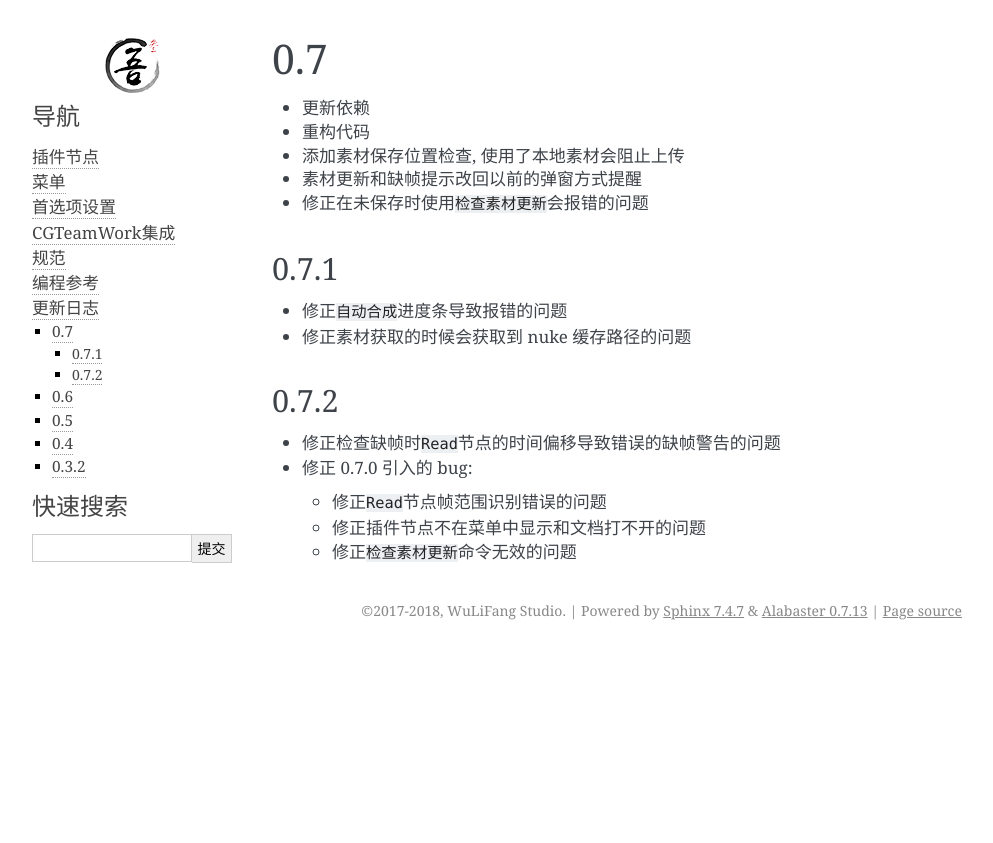
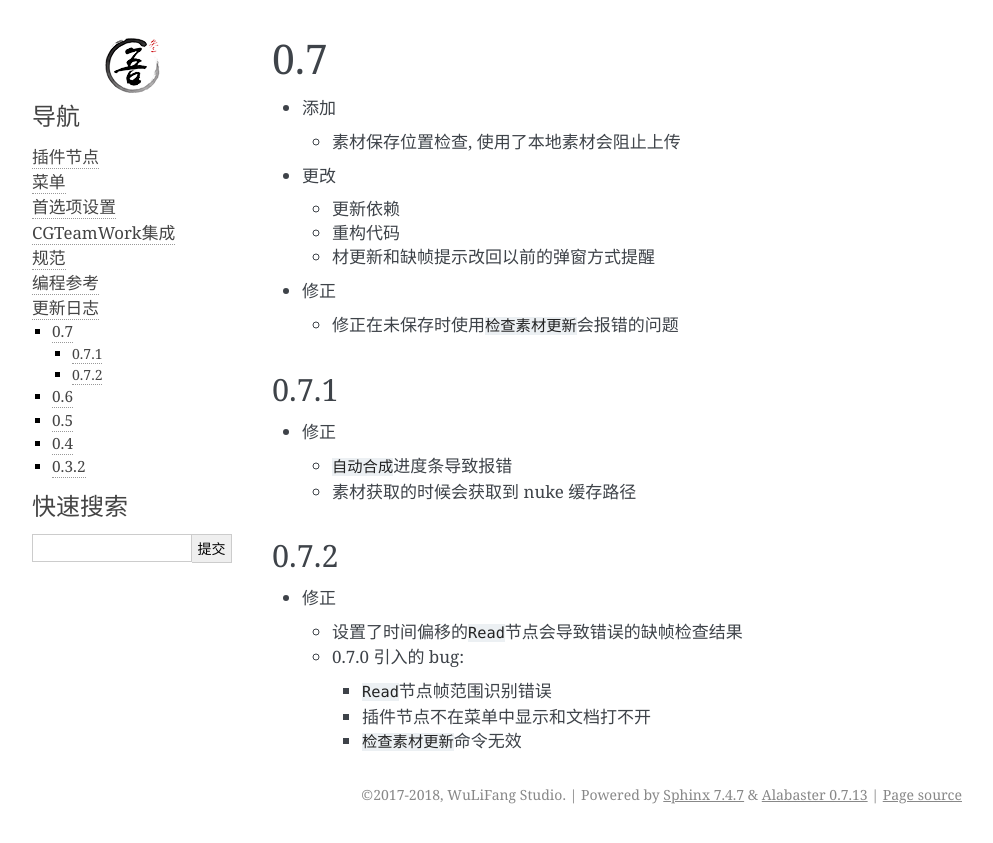
Before and after one commit to WuLiFang/Nuke, a Sphinx documentation site: the page built from source/changelogs/005_0.7.md, in a window 1280 px wide. Shown: the top 843 px of the page, without its empty margins (148-1141 px from the left). Built offline with Sphinx 7.4.7, drawn with Linux system fonts in a browser that asks for light colours.

Commit message:
Format changelog

```diff
--- a/source/changelogs/005_0.7.md
+++ b/source/changelogs/005_0.7.md
@@ -1,21 +1,27 @@
 # 0.7
 
-- 更新依赖
-- 重构代码
-- 添加素材保存位置检查, 使用了本地素材会阻止上传
-- 素材更新和缺帧提示改回以前的弹窗方式提醒
-- 修正在未保存时使用`检查素材更新`会报错的问题
+- 添加
+  - 素材保存位置检查, 使用了本地素材会阻止上传
+- 更改
+  - 更新依赖
+  - 重构代码
+  - 材更新和缺帧提示改回以前的弹窗方式提醒
+- 修正
+  - 修正在未保存时使用`检查素材更新`会报错的问题
 
 ## 0.7.1
 
-- 修正`自动合成`进度条导致报错的问题
-- 修正素材获取的时候会获取到 nuke 缓存路径的问题
+- 修正
+  - `自动合成`进度条导致报错
+  - 素材获取的时候会获取到 nuke 缓存路径
 
 ## 0.7.2
 
-- 修正检查缺帧时`Read`节点的时间偏移导致错误的缺帧警告的问题
-- 修正 0.7.0 引入的 bug:
+- 修正
 
-  - 修正`Read`节点帧范围识别错误的问题
-  - 修正插件节点不在菜单中显示和文档打不开的问题
-  - 修正`检查素材更新`命令无效的问题
+  - 设置了时间偏移的`Read`节点会导致错误的缺帧检查结果
+  - 0.7.0 引入的 bug:
+
+    - `Read`节点帧范围识别错误
+    - 插件节点不在菜单中显示和文档打不开
+    - `检查素材更新`命令无效
```
